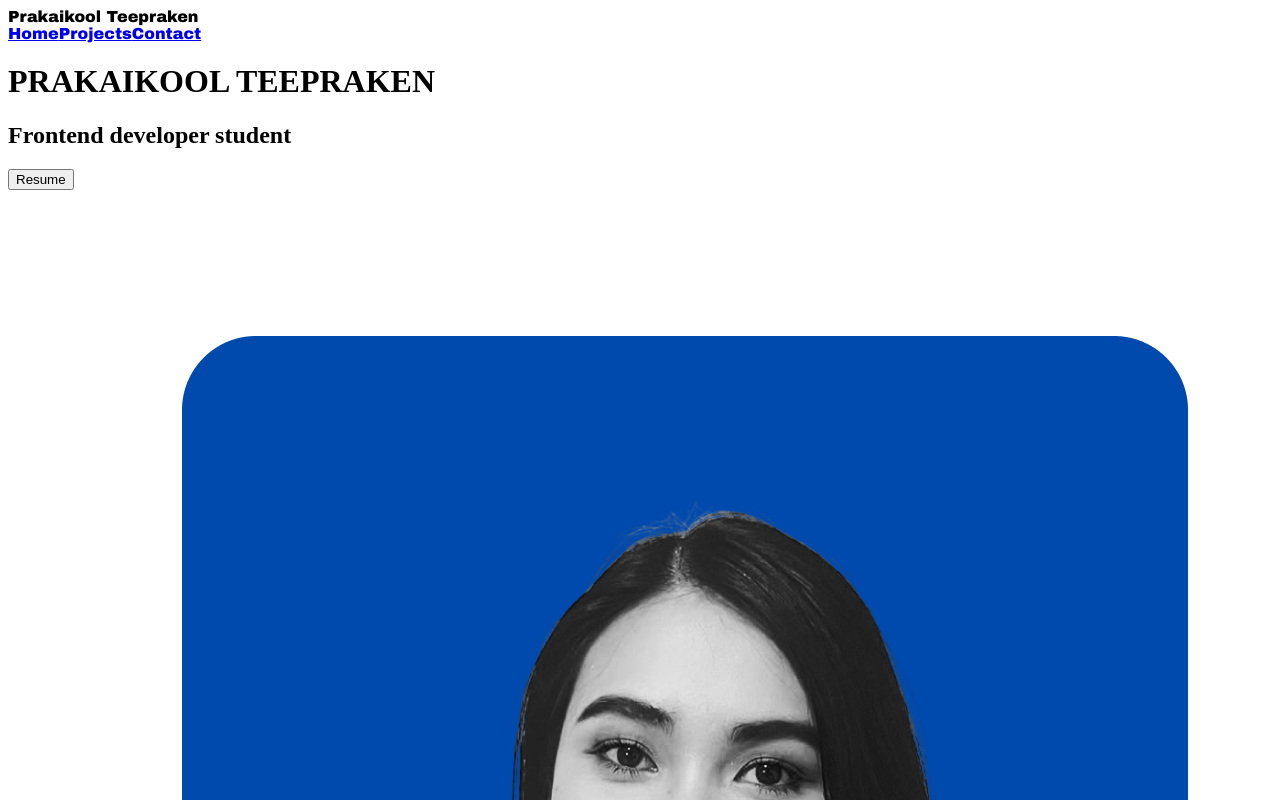
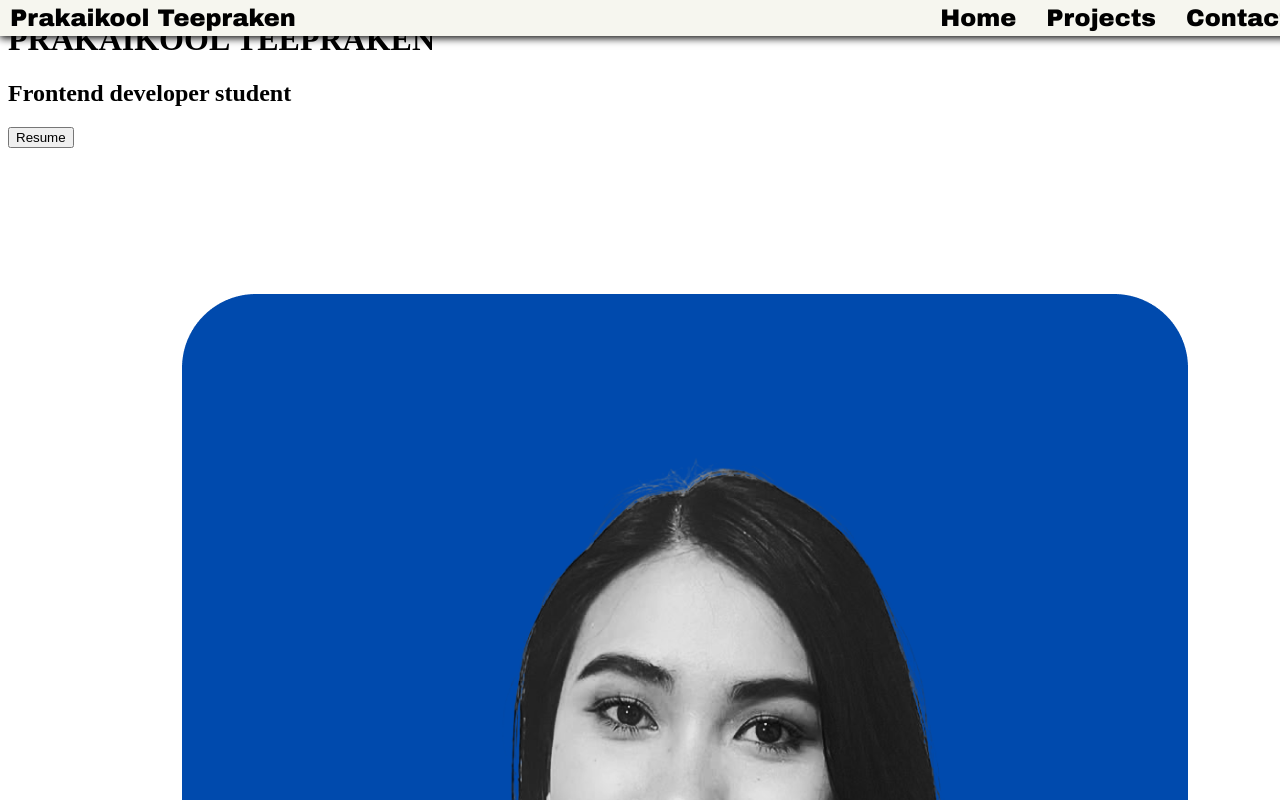
Before and after one commit to Prakaikool/Portfolio, a Vue app: page / in a window 1280 px wide. Shown: the top 800 px of the page. Built offline with nearby package versions, Linux system fonts and the light colour scheme.

Commit message:
Navbar styling

```diff
--- a/src/components/NavBar.vue
+++ b/src/components/NavBar.vue
@@ -28,6 +28,30 @@ const toggleMenu = () => {
 
 <style scoped>
 .navbar {
+  font-size: 24px;
   font-family: 'Archivo Black', sans-serif;
+  background-color: #f6f6ef;
+  color: black;
+  padding: 5px 10px;
+  display: flex;
+  justify-content: space-between;
+  align-items: center;
+  position: fixed;
+  top: 0;
+  left: 0;
+  z-index: 1000;
+  box-shadow: 0 2px 8px hsl(0, 0%, 0%);
+  width: 100%;
+}
+
+.link {
+  text-decoration: none;
+  color: black;
+}
+
+.nav-links {
+  display: flex;
+  gap: 30px;
+  align-items: center;
 }
 </style>
```
